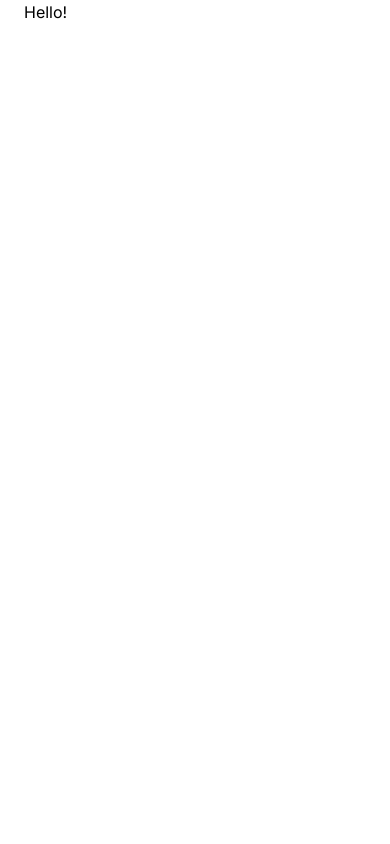
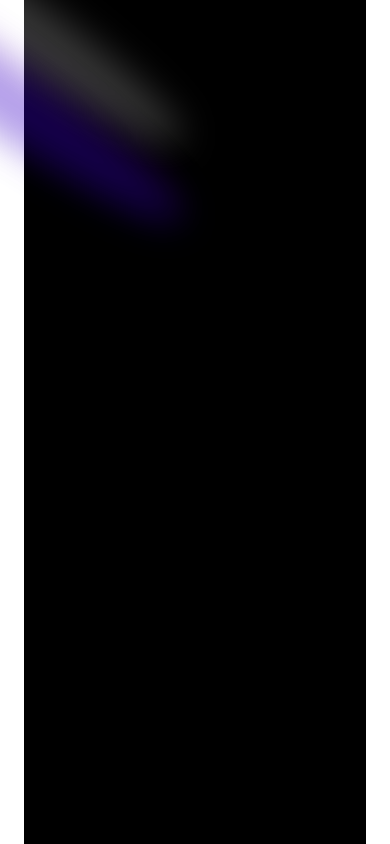
Before and after one commit to viv500/Portfolio, a Next.js app in the folder portfolio/: page / in a window 390 px wide. Shown: the top 844 px of the page. Built offline with nearby package versions, Linux system fonts and the light colour scheme.

Commit message:
spotlights to hero

```diff
--- a/portfolio/app/globals.css
+++ b/portfolio/app/globals.css
@@ -1,3 +1,89 @@
 @tailwind base;
 @tailwind components;
 @tailwind utilities;
+
+@layer base {
+  :root {
+    --background: 0 0% 100%;
+    --foreground: 240 10% 3.9%;
+
+    --card: 0 0% 100%;
+    --card-foreground: 240 10% 3.9%;
+
+    --popover: 0 0% 100%;
+    --popover-foreground: 240 10% 3.9%;
+
+    --primary: 240 5.9% 10%;
+    --primary-foreground: 0 0% 98%;
+
+    --secondary: 240 4.8% 95.9%;
+    --secondary-foreground: 240 5.9% 10%;
+
+    --muted: 240 4.8% 95.9%;
+    --muted-foreground: 240 3.8% 46.1%;
+
+    --accent: 240 4.8% 95.9%;
+    --accent-foreground: 240 5.9% 10%;
+
+    --destructive: 0 84.2% 60.2%;
+    --destructive-foreground: 0 0% 98%;
+
+    --border: 240 5.9% 90%;
+    --input: 240 5.9% 90%;
+    --ring: 240 10% 3.9%;
+
+    --radius: 0.5rem;
+  }
+
+  .dark {
+    --background: 240 10% 3.9%;
+    --foreground: 0 0% 98%;
+
+    --card: 240 10% 3.9%;
+    --card-foreground: 0 0% 98%;
+
+    --popover: 240 10% 3.9%;
+    --popover-foreground: 0 0% 98%;
+
+    --primary: 0 0% 98%;
+    --primary-foreground: 240 5.9% 10%;
+
+    --secondary: 240 3.7% 15.9%;
+    --secondary-foreground: 0 0% 98%;
+
+    --muted: 240 3.7% 15.9%;
+    --muted-foreground: 240 5% 64.9%;
+
+    --accent: 240 3.7% 15.9%;
+    --accent-foreground: 0 0% 98%;
+
+    --destructive: 0 62.8% 30.6%;
+    --destructive-foreground: 0 0% 98%;
+
+    --border: 240 3.7% 15.9%;
+    --input: 240 3.7% 15.9%;
+    --ring: 240 4.9% 83.9%;
+  }
+}
+
+@layer base {
+  * {
+    @apply border-border !scroll-smooth;
+  }
+  body {
+    @apply bg-background text-foreground;
+  }
+  button {
+    @apply active:outline-none;
+  }
+}
+
+@layer utilities {
+  .heading {
+    @apply font-bold text-4xl md:text-5xl text-center;
+  }
+
+  .black-gradient {
+    background: linear-gradient(90deg, #161a31 0%, #06091f 100%);
+  }
+}
--- a/portfolio/app/page.tsx
+++ b/portfolio/app/page.tsx
@@ -1,10 +1,10 @@
-import Image from "next/image";
+import Hero from "@/components/Hero";
 
 export default function Home() {
   return (
     <main className="relative flex justify-center mx-auto items-center flex-col sm:px-11 px-6">
       <div className="max-w-7xl w-full">
-        <h1> Hello!</h1>
+        <div> <Hero /> </div>
 
       </div>
     </main>
--- /dev/null
+++ b/portfolio/components/Hero.tsx
@@ -0,0 +1,22 @@
+import React from 'react'
+// aceternity's way of only installing the Spotlight component rather than the entire library
+import { Spotlight } from './ui/Spotlight'
+
+const Hero = () => {
+    return (
+        <div className="pb-25 pt-25">
+            <div className="relative bg-black h-screen">
+                <Spotlight className="-top-20 -left-10 md:-left-32 h-screen" fill="white" />
+                <Spotlight className="-top-1 -left-10 md:-left-32 h-screen" fill="purple" />
+                <Spotlight className="top-15 -left-10 md:-left-32 h-screen" fill="blue" />
+            </div>
+
+            <div className="h-screen w-full dark:bg-black-100 bg-white  dark:bg-grid-white/[0.3] bg-grid-black/[0.2] relative flex items-center justify-center">
+                {/* Radial gradient for the container to give a faded look */}
+                <div className="absolute pointer-events-none inset-0 flex items-center justify-center dark:bg-black-100 bg-white [mask-image:radial-gradient(ellipse_at_center,transparent_20%,black)]"></div>
+            </div>
+        </div>
+    )
+}
+
+export default Hero
--- /dev/null
+++ b/portfolio/components/ui/Spotlight.tsx
@@ -0,0 +1,56 @@
+import React from "react";
+import { cn } from "@/lib/utils";
+
+type SpotlightProps = {
+  className?: string;
+  fill?: string;
+};
+
+export const Spotlight = ({ className, fill }: SpotlightProps) => {
+  return (
+    <svg
+      className={cn(
+        "animate-spotlight pointer-events-none absolute z-[1]  h-[169%] w-[138%] lg:w-[84%] opacity-0",
+        className
+      )}
+      xmlns="http://www.w3.org/2000/svg"
+      viewBox="0 0 3787 2842"
+      fill="none"
+    >
+      <g filter="url(#filter)">
+        <ellipse
+          cx="1924.71"
+          cy="273.501"
+          rx="1924.71"
+          ry="273.501"
+          transform="matrix(-0.822377 -0.568943 -0.568943 0.822377 3631.88 2291.09)"
+          fill={fill || "white"}
+          fillOpacity="0.21"
+        ></ellipse>
+      </g>
+      <defs>
+        <filter
+          id="filter"
+          x="0.860352"
+          y="0.838989"
+          width="3785.16"
+          height="2840.26"
+          filterUnits="userSpaceOnUse"
+          colorInterpolationFilters="sRGB"
+        >
+          <feFlood floodOpacity="0" result="BackgroundImageFix"></feFlood>
+          <feBlend
+            mode="normal"
+            in="SourceGraphic"
+            in2="BackgroundImageFix"
+            result="shape"
+          ></feBlend>
+          <feGaussianBlur
+            stdDeviation="151"
+            result="effect1_foregroundBlur_1065_8"
+          ></feGaussianBlur>
+        </filter>
+      </defs>
+    </svg>
+  );
+};
--- /dev/null
+++ b/portfolio/lib/utils.ts
@@ -0,0 +1,6 @@
+import { ClassValue, clsx } from "clsx";
+import { twMerge } from "tailwind-merge";
+
+export function cn(...inputs: ClassValue[]) {
+    return twMerge(clsx(inputs));
+}
--- a/portfolio/tailwind.config.ts
+++ b/portfolio/tailwind.config.ts
@@ -1,20 +1,204 @@
 import type { Config } from "tailwindcss";
 
-const config: Config = {
+const svgToDataUri = require("mini-svg-data-uri");
+
+const colors = require("tailwindcss/colors");
+const {
+  default: flattenColorPalette,
+} = require("tailwindcss/lib/util/flattenColorPalette");
+
+const config = {
+  darkMode: ["class"],
   content: [
-    "./pages/**/*.{js,ts,jsx,tsx,mdx}",
-    "./components/**/*.{js,ts,jsx,tsx,mdx}",
-    "./app/**/*.{js,ts,jsx,tsx,mdx}",
+    "./pages/**/*.{ts,tsx}",
+    "./components/**/*.{ts,tsx}",
+    "./app/**/*.{ts,tsx}",
+    "./src/**/*.{ts,tsx}",
+    "./data/**/*.{ts,tsx}",
   ],
+  prefix: "",
   theme: {
+    container: {
+      center: true,
+      padding: "2rem",
+      screens: {
+        "2xl": "1400px",
+      },
+    },
     extend: {
-      backgroundImage: {
-        "gradient-radial": "radial-gradient(var(--tw-gradient-stops))",
-        "gradient-conic":
-          "conic-gradient(from 180deg at 50% 50%, var(--tw-gradient-stops))",
+      colors: {
+        black: {
+          DEFAULT: "#000",
+          100: "#000319",
+          200: "rgba(17, 25, 40, 0.75)",
+          300: "rgba(255, 255, 255, 0.125)",
+        },
+        white: {
+          DEFAULT: "#FFF",
+          100: "#BEC1DD",
+          200: "#C1C2D3",
+        },
+        blue: {
+          "100": "#E4ECFF",
+        },
+        purple: "#CBACF9",
+        border: "hsl(var(--border))",
+        input: "hsl(var(--input))",
+        ring: "hsl(var(--ring))",
+        background: "hsl(var(--background))",
+        foreground: "hsl(var(--foreground))",
+        primary: {
+          DEFAULT: "hsl(var(--primary))",
+          foreground: "hsl(var(--primary-foreground))",
+        },
+        secondary: {
+          DEFAULT: "hsl(var(--secondary))",
+          foreground: "hsl(var(--secondary-foreground))",
+        },
+        destructive: {
+          DEFAULT: "hsl(var(--destructive))",
+          foreground: "hsl(var(--destructive-foreground))",
+        },
+        muted: {
+          DEFAULT: "hsl(var(--muted))",
+          foreground: "hsl(var(--muted-foreground))",
+        },
+        accent: {
+          DEFAULT: "hsl(var(--accent))",
+          foreground: "hsl(var(--accent-foreground))",
+        },
+        popover: {
+          DEFAULT: "hsl(var(--popover))",
+          foreground: "hsl(var(--popover-foreground))",
+        },
+        card: {
+          DEFAULT: "hsl(var(--card))",
+          foreground: "hsl(var(--card-foreground))",
+        },
+      },
+      borderRadius: {
+        lg: "var(--radius)",
+        md: "calc(var(--radius) - 2px)",
+        sm: "calc(var(--radius) - 4px)",
+      },
+      keyframes: {
+        "accordion-down": {
+          from: { height: "0" },
+          to: { height: "var(--radix-accordion-content-height)" },
+        },
+        "accordion-up": {
+          from: { height: "var(--radix-accordion-content-height)" },
+          to: { height: "0" },
+        },
+        spotlight: {
+          "0%": {
+            opacity: "0",
+            transform: "translate(-72%, -62%) scale(0.5)",
+          },
+          "100%": {
+            opacity: "1",
+            transform: "translate(-50%,-40%) scale(1)",
+          },
+        },
+        shimmer: {
+          from: {
+            backgroundPosition: "0 0",
+          },
+          to: {
+            backgroundPosition: "-200% 0",
+          },
+        },
+        moveHorizontal: {
+          "0%": {
+            transform: "translateX(-50%) translateY(-10%)",
+          },
+          "50%": {
+            transform: "translateX(50%) translateY(10%)",
+          },
+          "100%": {
+            transform: "translateX(-50%) translateY(-10%)",
+          },
+        },
+        moveInCircle: {
+          "0%": {
+            transform: "rotate(0deg)",
+          },
+          "50%": {
+            transform: "rotate(180deg)",
+          },
+          "100%": {
+            transform: "rotate(360deg)",
+          },
+        },
+        moveVertical: {
+          "0%": {
+            transform: "translateY(-50%)",
+          },
+          "50%": {
+            transform: "translateY(50%)",
+          },
+          "100%": {
+            transform: "translateY(-50%)",
+          },
+        },
+        scroll: {
+          to: {
+            transform: "translate(calc(-50% - 0.5rem))",
+          },
+        },
+      },
+      animation: {
+        "accordion-down": "accordion-down 0.2s ease-out",
+        "accordion-up": "accordion-up 0.2s ease-out",
+        spotlight: "spotlight 2s ease .75s 1 forwards",
+        shimmer: "shimmer 2s linear infinite",
+        first: "moveVertical 30s ease infinite",
+        second: "moveInCircle 20s reverse infinite",
+        third: "moveInCircle 40s linear infinite",
+        fourth: "moveHorizontal 40s ease infinite",
+        fifth: "moveInCircle 20s ease infinite",
+        scroll:
+          "scroll var(--animation-duration, 40s) var(--animation-direction, forwards) linear infinite",
       },
     },
   },
-  plugins: [],
-};
+  plugins: [
+    require("tailwindcss-animate"),
+    addVariablesForColors,
+    function ({ matchUtilities, theme }: any) {
+      matchUtilities(
+        {
+          "bg-grid": (value: any) => ({
+            backgroundImage: `url("${svgToDataUri(
+              `<svg xmlns="http://www.w3.org/2000/svg" viewBox="0 0 32 32" width="100" height="100" fill="none" stroke="${value}"><path d="M0 .5H31.5V32"/></svg>`
+            )}")`,
+          }),
+          "bg-grid-small": (value: any) => ({
+            backgroundImage: `url("${svgToDataUri(
+              `<svg xmlns="http://www.w3.org/2000/svg" viewBox="0 0 32 32" width="8" height="8" fill="none" stroke="${value}"><path d="M0 .5H31.5V32"/></svg>`
+            )}")`,
+          }),
+          "bg-dot": (value: any) => ({
+            backgroundImage: `url("${svgToDataUri(
+              `<svg xmlns="http://www.w3.org/2000/svg" viewBox="0 0 32 32" width="16" height="16" fill="none"><circle fill="${value}" id="pattern-circle" cx="10" cy="10" r="1.6257413380501518"></circle></svg>`
+            )}")`,
+          }),
+        },
+        { values: flattenColorPalette(theme("backgroundColor")), type: "color" }
+      );
+    },
+  ],
+} satisfies Config;
+
+function addVariablesForColors({ addBase, theme }: any) {
+  let allColors = flattenColorPalette(theme("colors"));
+  let newVars = Object.fromEntries(
+    Object.entries(allColors).map(([key, val]) => [`--${key}`, val])
+  );
+
+  addBase({
+    ":root": newVars,
+  });
+}
+
 export default config;
```
Also changed, not shown: portfolio/package.json (+7 -5 lines), 1 other file (tests, documents, lock files or other folders).
